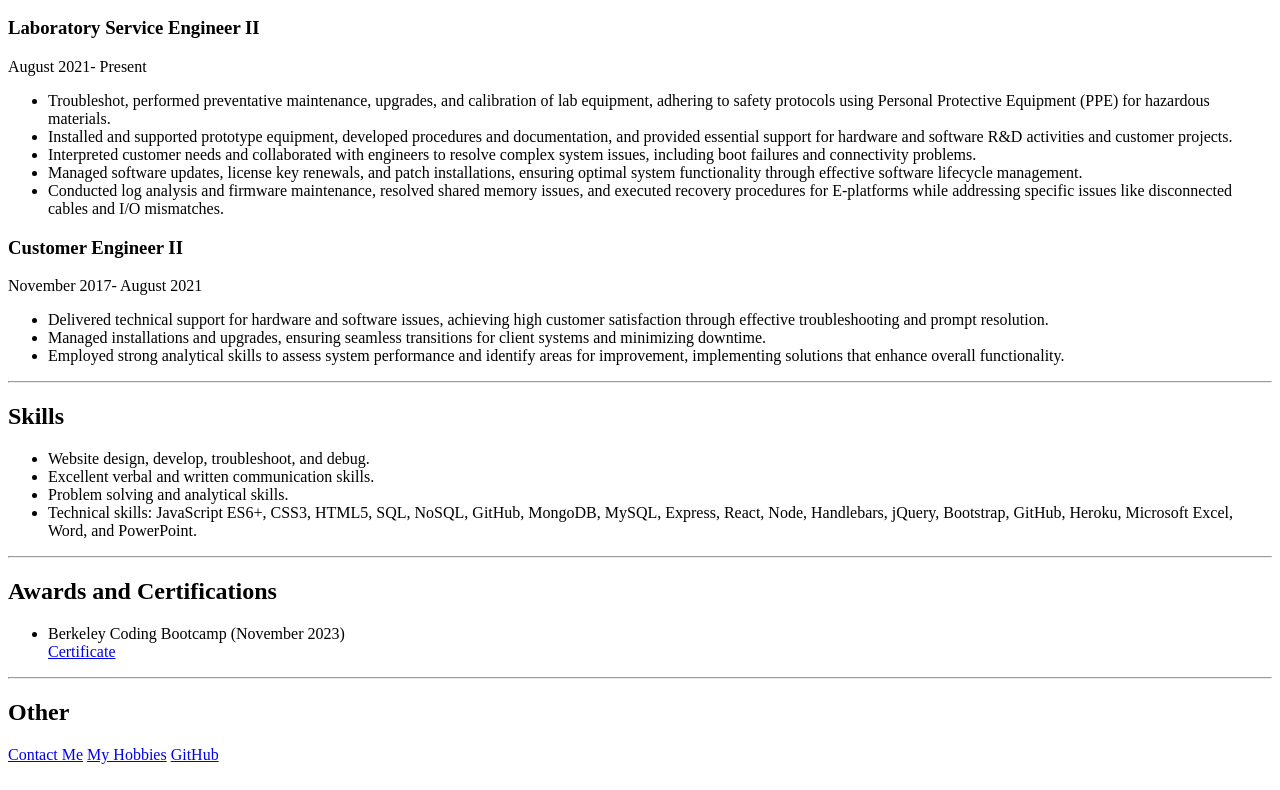
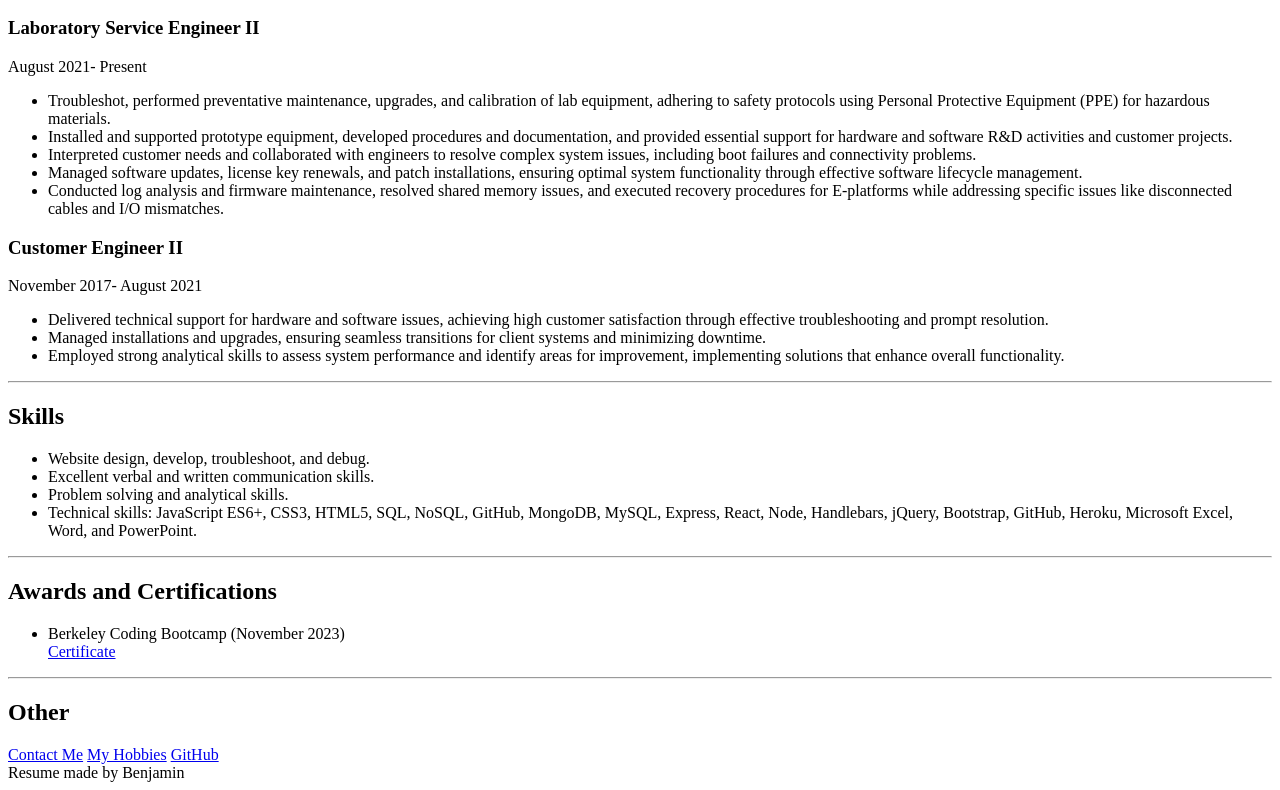
Before and after one commit to benjaminescobar1/Capstone-Project-Resume, a plain HTML site: page index.html in a window 1280 px wide. Shown: the part 593-1383 px from the top of the page. Drawn offline with Linux system fonts and the light colour scheme.

Commit message:
Update index.html

```diff
--- a/index.html
+++ b/index.html
@@ -63,5 +63,6 @@
     <a href="./public/contact.html">Contact Me</a>
     <a href="./public/hobbies.html">My Hobbies</a>
     <a href="https://github.com/benjaminescobar1">GitHub</a>
+<footer>Resume made by Benjamin</footer>
 </body>
 </html>
```
